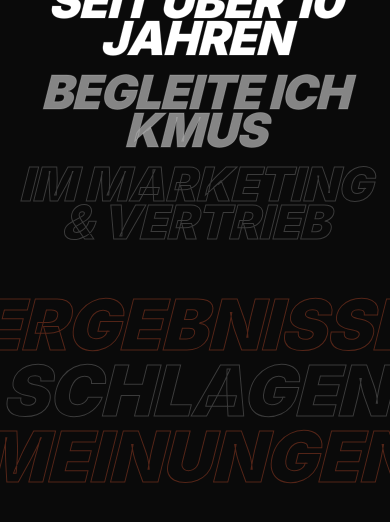
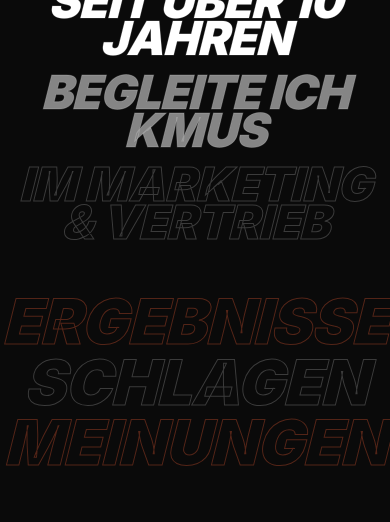
Before and after one commit to cedvaz/KI-Website, a React (Vite) app: page / in a window 390 px wide. Shown: the part 3934-4456 px from the top of the page. Built offline with nearby package versions, Linux system fonts and the light colour scheme.

Commit message:
style: final mobile font size polish (16vw highlight)

```diff
--- a/components/About.tsx
+++ b/components/About.tsx
@@ -123,7 +123,7 @@ const About: React.FC = () => {
             <ScrollTextLine
               progress={scrollYProgress}
               range={[0.45, 0.6]}
-              className="text-[18vw] md:text-[16vw] leading-[0.7]"
+              className="text-[16vw] md:text-[16vw] leading-[0.7]"
               filledClassName="text-tiger"
               outlineColor="rgba(254, 98, 55, 0.3)"
             >
@@ -133,7 +133,7 @@ const About: React.FC = () => {
             <ScrollTextLine
               progress={scrollYProgress}
               range={[0.6, 0.75]}
-              className="text-[18vw] md:text-[16vw] leading-[0.7] mix-blend-difference z-30"
+              className="text-[16vw] md:text-[16vw] leading-[0.7] mix-blend-difference z-30"
             >
               SCHLAGEN
             </ScrollTextLine>
@@ -141,7 +141,7 @@ const About: React.FC = () => {
             <ScrollTextLine
               progress={scrollYProgress}
               range={[0.75, 0.9]}
-              className="text-[18vw] md:text-[16vw] leading-[0.7]"
+              className="text-[16vw] md:text-[16vw] leading-[0.7]"
               filledClassName="text-tiger"
               outlineColor="rgba(254, 98, 55, 0.3)"
             >
```
